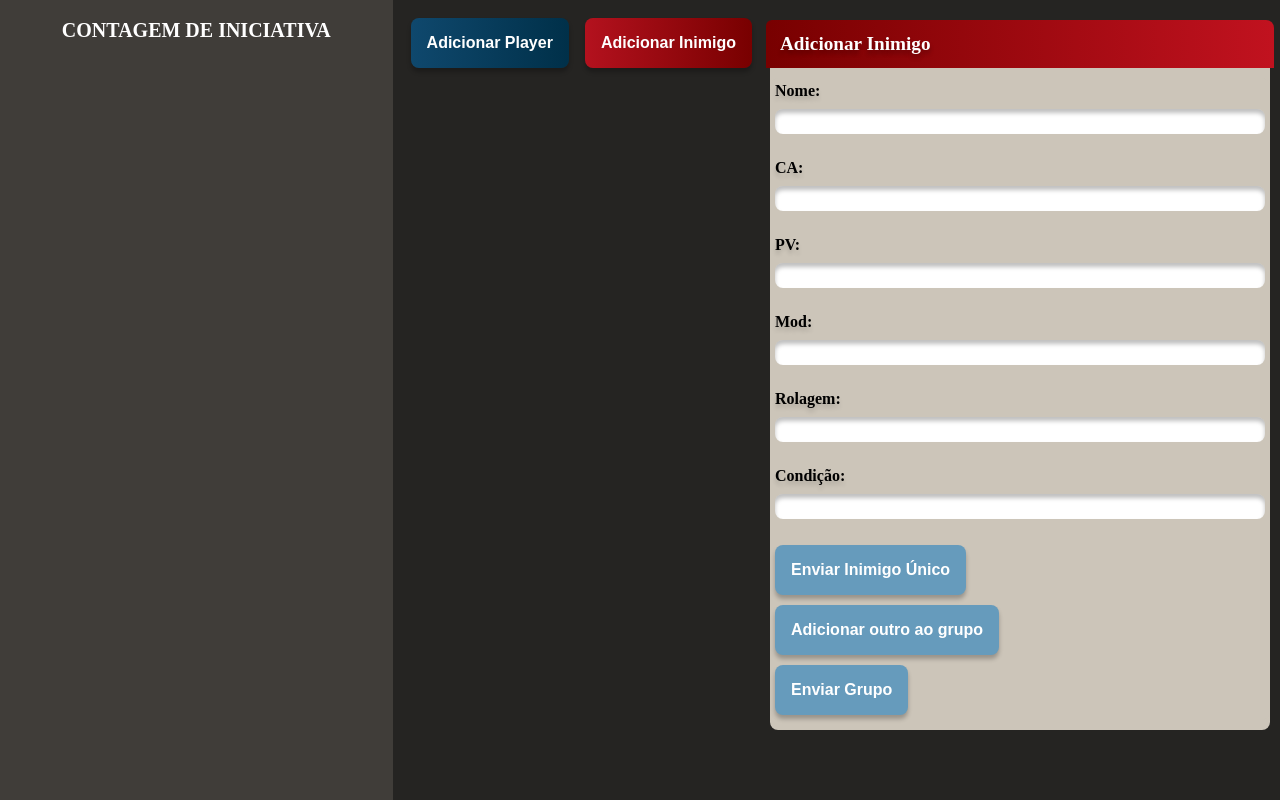
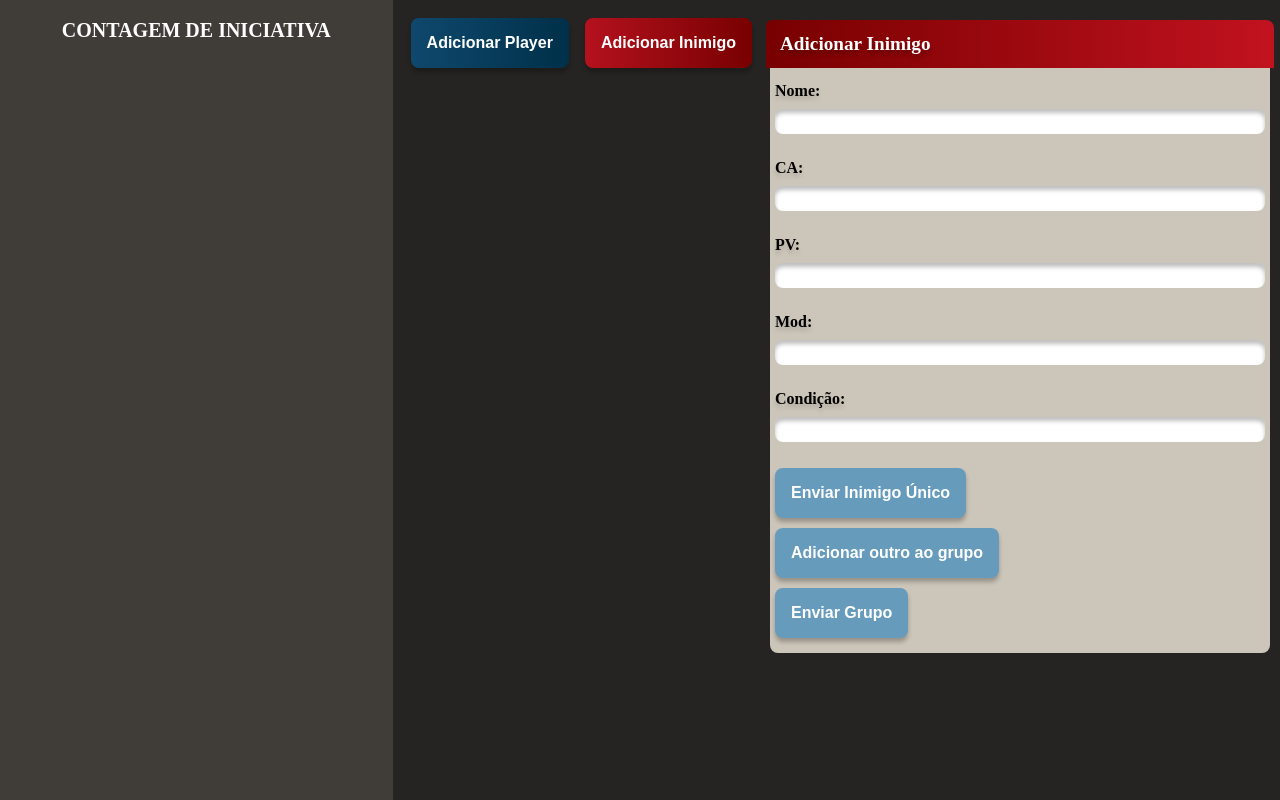
Before and after one commit to PedroVMLopes/iniciative-calculator, a React (Create React App) app: page / in a window 1280 px wide. Both pictures are taken after a click on the button "Adicionar Inimigo". Built offline with nearby package versions, Linux system fonts and the light colour scheme.

Commit message:
Não é mais possível alterar a rolagem de um card após sua criação

```diff
--- a/src/components/Main/MenuAddInimigo/MenuAddInimigo.js
+++ b/src/components/Main/MenuAddInimigo/MenuAddInimigo.js
@@ -51,7 +51,6 @@ function MenuAddInimigo() {
         ca: fieldCa,
         pv: fieldPv,
         mod: fieldMod,
-        rolagem: fieldRolagem,
         condicao: fieldCondicao,
       },
     ];
@@ -158,14 +157,6 @@ function MenuAddInimigo() {
             onChange={(event) => setFieldMod(event.target.value)}
           />
           <br />
-          <label htmlFor="rolagem">Rolagem:</label>
-          <input
-            type="text"
-            value={fieldRolagem}
-            name="rolagem"
-            onChange={(event) => setFieldRolagem(event.target.value)}
-          />
-          <br />
           <label htmlFor="condicao">Condição:</label>
           <input
             type="text"
--- a/src/components/MenuLateral/CardInimigo/CardInimigo.js
+++ b/src/components/MenuLateral/CardInimigo/CardInimigo.js
@@ -43,15 +43,6 @@ const FormCardInimigo = ({
                 type="text"
                 name="mod"
                 value={inimigoData.mod}
-                onChange={handleChange}
-              />
-            </label>
-            <label>
-              <p>ROLAGEM: </p>
-              <input
-                type="text"
-                name="rolagem"
-                value={inimigoData.rolagem}
                 onChange={handleChange}
               />
             </label>
--- a/src/components/MenuLateral/CardPlayer/CardPlayer.js
+++ b/src/components/MenuLateral/CardPlayer/CardPlayer.js
@@ -120,15 +120,6 @@ const CardPlayer = ({ player }) => {
               />
             </label>
             <label>
-              <p>ROLAGEM: </p>
-              <input
-                type="text"
-                name="rolagem"
-                value={playerData[0].rolagem}
-                onChange={handleChange}
-              />
-            </label>
-            <label>
               <p>CONDICAO: </p>
               <input
                 type="text"
```
